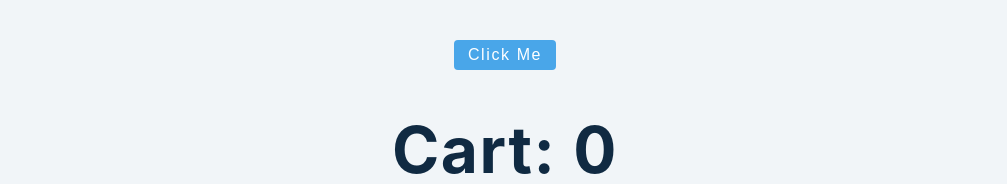
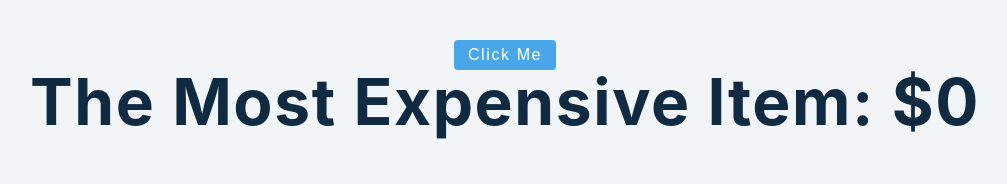
Before and after one commit to DonTouzi/social-media, a React (Create React App) app: page / in a window 1280 px wide. Shown: the part 148-332 px from the top of the page, without its empty margins (135-1142 px from the left). Built offline with nearby package versions, Linux system fonts and the light colour scheme; no server answers.

Commit message:
Add memo

```diff
--- a/src/tutorial/12-memo-useMemo-useCallback/setup/index.js
+++ b/src/tutorial/12-memo-useMemo-useCallback/setup/index.js
@@ -12,6 +12,23 @@ const Index = () => {
   const [count, setCount] = useState(0);
   const [cart, setCart] = useState(0);
 
+  const calculateMostExpensive = (data) => {
+    return (
+      data.reduce((total, item) => {
+        const price = item.fields.price;
+        if (price >= total) {
+          total = price;
+        }
+        return total;
+      }, 0) / 100
+    );
+  };
+
+  const mostExpensive = useMemo(
+    () => calculateMostExpensive(products),
+    [products]
+  );
+
   const addToChart = useCallback(() => {
     setCart(cart + 1);
   }, [cart]);
@@ -22,6 +39,7 @@ const Index = () => {
       <button className="btn" onClick={() => setCount(count + 1)}>
         click me
       </button>
+      <h1>the most expensive item: ${mostExpensive}</h1>
       <h1 style={{ marginTop: "3rem" }}>cart: {cart}</h1>
       <BigList products={products} addToChart={addToChart} />
     </>
```
